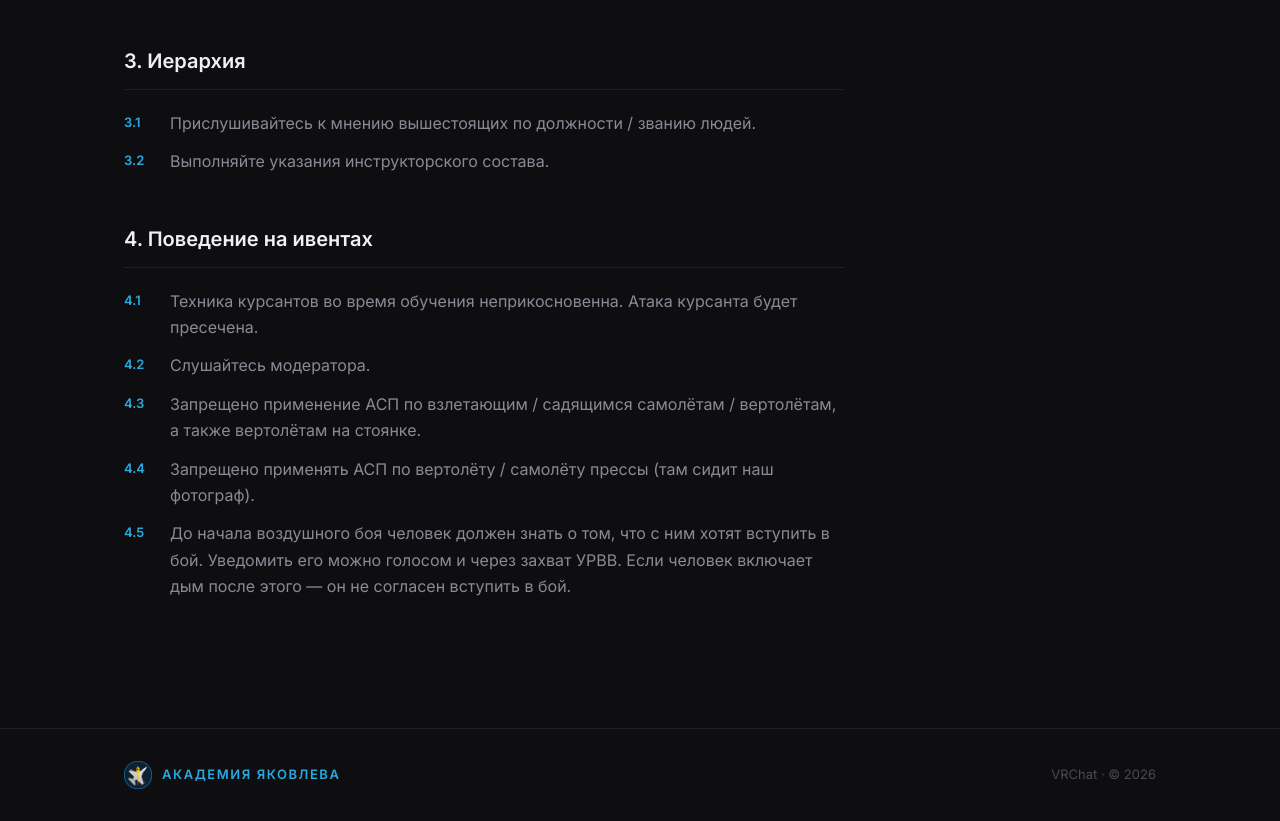
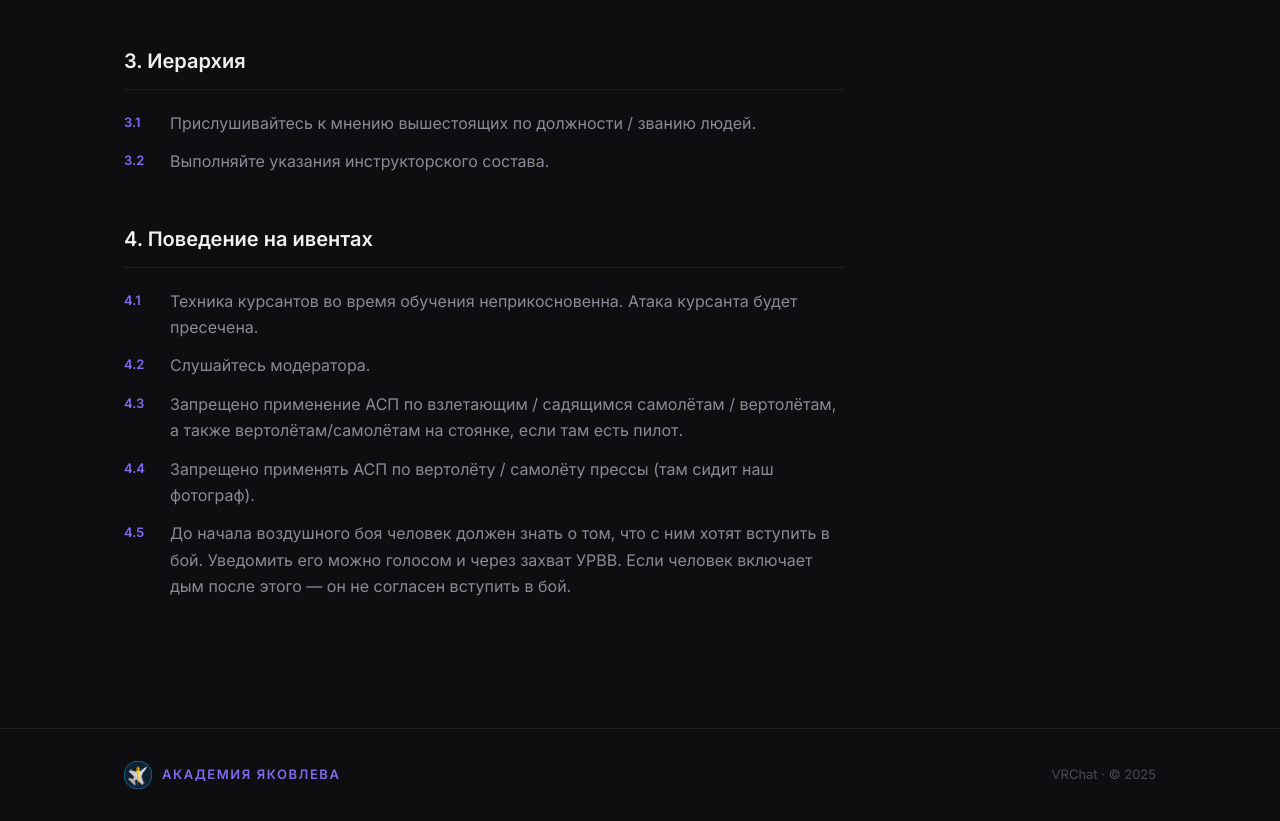
Before and after one commit to Weden19/Website-YAK, a plain HTML site: page rules.html in a window 1280 px wide. Shown: the part 1457-2278 px from the top of the page. Drawn offline with Linux system fonts and the light colour scheme.

```diff
--- a/css/style.css
+++ b/css/style.css
@@ -13,9 +13,9 @@
   --text-primary: #f0f0f2;
   --text-secondary: #8a8a96;
   --text-muted: #4a4a56;
-  --accent: #29abe2;
-  --accent-dim: rgba(41,171,226,0.15);
-  --accent-border: rgba(41,171,226,0.4);
+  --accent: #7c6df0;
+  --accent-dim: rgba(124,109,240,0.15);
+  --accent-border: rgba(124,109,240,0.4);
   --upcoming: #2a9d6c;
   --upcoming-dim: rgba(42,157,108,0.15);
   --font: 'Inter', system-ui, sans-serif;
@@ -631,7 +631,7 @@
 
 .btn-big-da {
   background: #f4a22d;
-  color: #fff;
+  color: #000;
 }
 
 .btn-big-da:hover {
@@ -680,6 +680,8 @@
 
 .rules-list {
   list-style: none;
+  padding: 0;
+  margin: 0;
   display: flex;
   flex-direction: column;
   gap: 12px;
@@ -687,6 +689,7 @@
 
 .rules-list li {
   display: flex;
+  list-style: none;
   gap: 14px;
   color: var(--text-secondary);
   line-height: 1.65;
--- a/rules.html
+++ b/rules.html
@@ -87,7 +87,7 @@
             <ul class="rules-list">
               <li><span class="rule-num">4.1</span> Техника курсантов во время обучения неприкосновенна. Атака курсанта будет пресечена.</li>
               <li><span class="rule-num">4.2</span> Слушайтесь модератора.</li>
-              <li><span class="rule-num">4.3</span> Запрещено применение АСП по взлетающим / садящимся самолётам / вертолётам, а также вертолётам на стоянке.</li>
+              <li><span class="rule-num">4.3</span> Запрещено применение АСП по взлетающим / садящимся самолётам / вертолётам, а также вертолётам/самолётам на стоянке, если там есть пилот.</li>
               <li><span class="rule-num">4.4</span> Запрещено применять АСП по вертолёту / самолёту прессы (там сидит наш фотограф).</li>
               <li><span class="rule-num">4.5</span> До начала воздушного боя человек должен знать о том, что с ним хотят вступить в бой. Уведомить его можно голосом и через захват УРВВ. Если человек включает дым после этого — он не согласен вступить в бой.</li>
             </ul>
@@ -104,7 +104,7 @@
         <img src="assets/logo.png" alt="Логотип" class="logo-img">
         <span class="logo-text">АКАДЕМИЯ ЯКОВЛЕВА</span>
       </div>
-      <p class="footer-copy">VRChat · © 2026</p>
+      <p class="footer-copy">VRChat · © 2025</p>
     </div>
   </footer>
 
```
